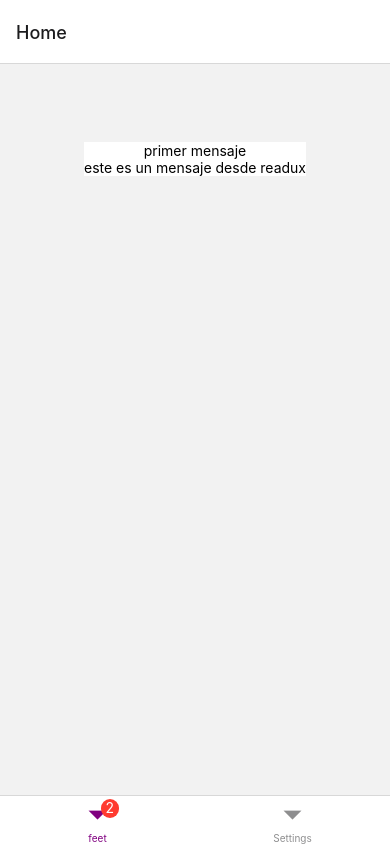
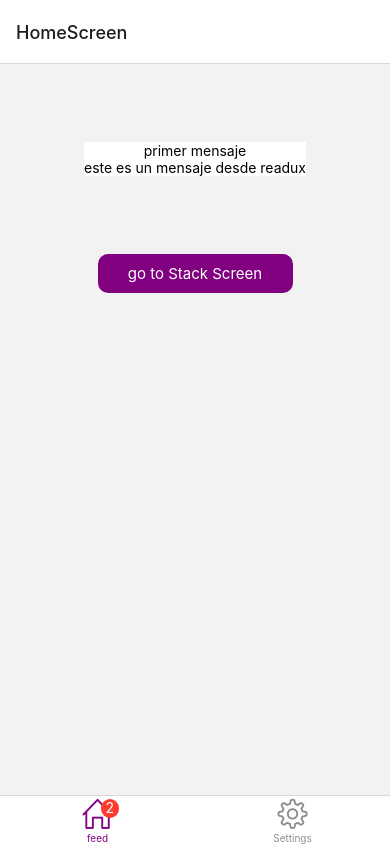
Before and after one commit to DMpablo/redux-toolkit, a React Native app: screen /HomeScreen in a window 390 px wide. Built offline with nearby package versions, Linux system fonts and the light colour scheme.

Commit message:
stack and icons

```diff
--- a/package.json
+++ b/package.json
@@ -11,6 +11,7 @@
   "dependencies": {
     "@react-navigation/bottom-tabs": "^6.4.0",
     "@react-navigation/native": "^6.0.13",
+    "@react-navigation/native-stack": "^6.9.1",
     "@reduxjs/toolkit": "^1.8.6",
     "expo": "~46.0.16",
     "expo-status-bar": "~1.4.0",
--- a/src/Navigation.js
+++ b/src/Navigation.js
@@ -1,31 +1,70 @@
 import React from "react";
 import { createBottomTabNavigator } from "@react-navigation/bottom-tabs";
+import { createNativeStackNavigator } from "@react-navigation/native-stack";
 import { NavigationContainer } from "@react-navigation/native";
 import { Provider } from "react-redux";
 import store from "./store/store";
+import { SimpleLineIcons } from '@expo/vector-icons';
 
 //screens
 import { HomeScreen } from "./screen/homeScreen";
 import { SettingScreen } from "./screen/settingScreen";
-// import { StackScreen } from "./src/screen/stackScreen";
+import { StackScreen } from "./screen/stackScreen";
 
+
+const HomeStackNavigator = createNativeStackNavigator();
 const Tab = createBottomTabNavigator();
+
+function MyStack() {
+  return (
+    <HomeStackNavigator.Navigator initialRouteName="HomeScreen">
+      <HomeStackNavigator.Screen
+        name="HomeScreen"
+        component={HomeScreen}
+
+        />
+      <HomeStackNavigator.Screen
+        name="Stack"
+        component={StackScreen}
+        options={{
+          headerBackTitleVisible: false,
+
+         }}
+      />
+    </HomeStackNavigator.Navigator>
+  );
+}
 
 function MyTabs() {
   return (
     <Tab.Navigator
-    initialRouteName="Home"
-    screenOptions={{
-      tabBarActiveTintColor: 'purple',
+      initialRouteName="Home"
+      screenOptions={{
+        tabBarActiveTintColor: "purple",
       }}
     >
-      <Tab.Screen name="Home"
-        component={HomeScreen}
+      <Tab.Screen
+        name="Homle"
+        component={MyStack}
         options={{
-          tabBarLabel:'feet',
-          tabBarBadge:2
-          }} />
-      <Tab.Screen name="Settings" component={SettingScreen} />
+          tabBarLabel: "feed",
+          tabBarBadge: 2,
+          headerShown:false,
+          tabBarIcon: ({color, size})=>(
+            <SimpleLineIcons name="home" color={color} size={30} />
+          )
+        }}
+      />
+      <Tab.Screen
+        name="Settings"
+        component={SettingScreen}
+        options={{
+          tabBarIcon: ({color, size}) => (
+            <SimpleLineIcons name='settings' color={color} size={30} />
+          )
+        }}
+
+        />
     </Tab.Navigator>
   );
 }
--- a/src/screen/homeScreen.js
+++ b/src/screen/homeScreen.js
@@ -1,6 +1,14 @@
 import React from "react";
-import { View, Text, StyleSheet, SafeAreaView, FlatList } from "react-native";
+import {
+  View,
+  Text,
+  StyleSheet,
+  SafeAreaView,
+  FlatList,
+  TouchableOpacity,
+} from "react-native";
 import { useSelector } from "react-redux";
+import { useNavigation } from "@react-navigation/native";
 
 const styles = StyleSheet.create({
   container: {
@@ -13,6 +21,7 @@ const styles = StyleSheet.create({
 
 export const HomeScreen = () => {
   const msg = useSelector((state) => state.message);
+  const navigation = useNavigation();
 
   const renderItem = ({ item }) => (
     <View style={styles.container}>
@@ -22,12 +31,12 @@ export const HomeScreen = () => {
   );
 
   return (
-    <SafeAreaView>
-      <Text
+    <SafeAreaView
       style={{
         fontsize: 50,
         textAlign: "center",
         marginTop: "20%",
+        alignItems: "center"
       }}
     >
       <FlatList
@@ -35,7 +44,27 @@ export const HomeScreen = () => {
         renderItem={renderItem}
         keyExtractor={(item) => item.id}
       />
+      <TouchableOpacity
+        style={{
+          backgroundColor: "purple",
+          padding: 10,
+          marginTop: "20%",
+          width: "50%",
+          alsignSelf: "center",
+          borderRadius: 10,
+        }}
+        onPress={()=>  navigation.navigate("Stack")}
+      >
+        <Text
+          style={{
+            color: "white",
+            fontSize: 15,
+            textAlign: "center",
+          }}
+        >
+          go to Stack Screen
         </Text>
+      </TouchableOpacity>
     </SafeAreaView>
   );
 };
```
Also changed, not shown: 1 other file (tests, documents, lock files or other folders). Lines whose indentation alone changed are shown as unchanged.
